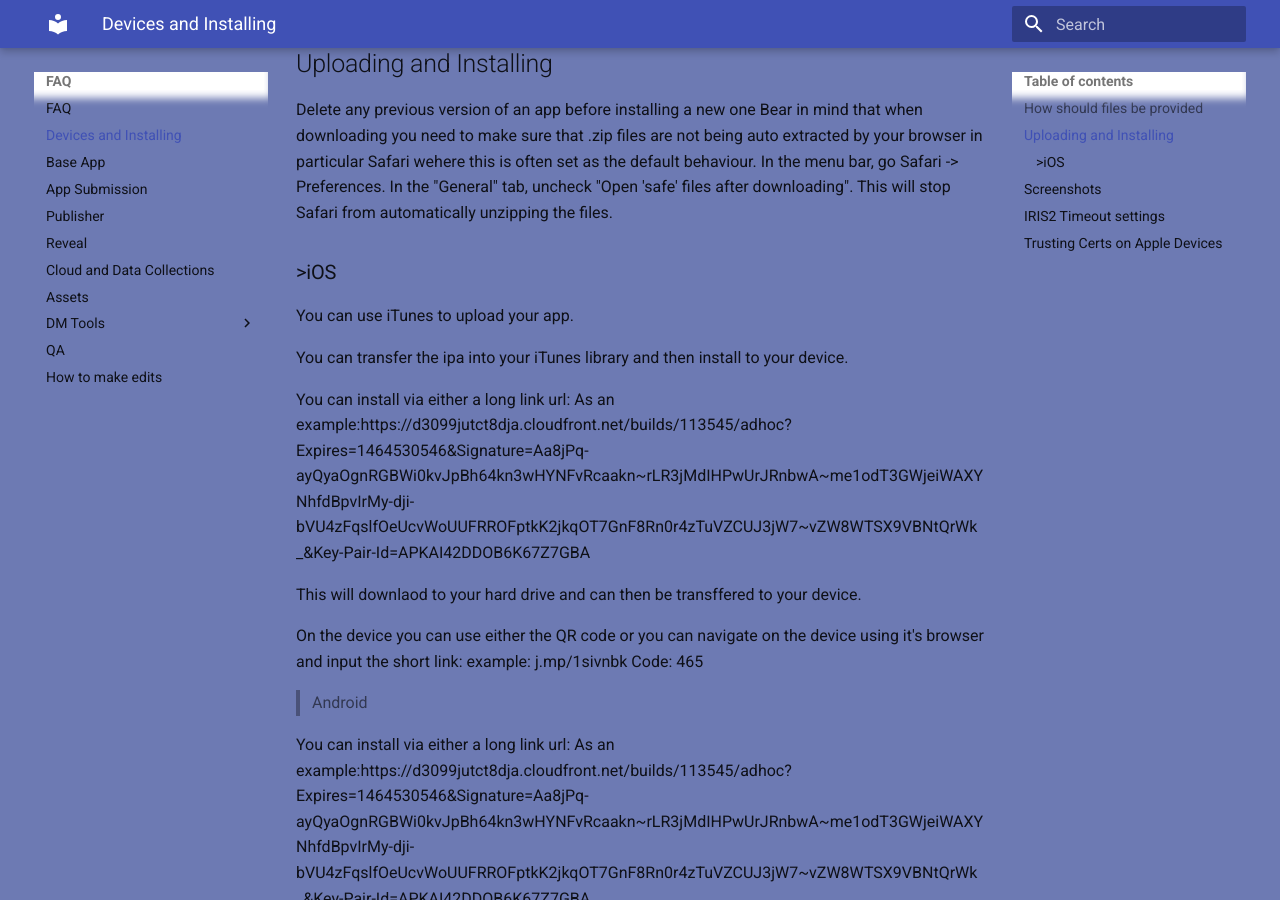
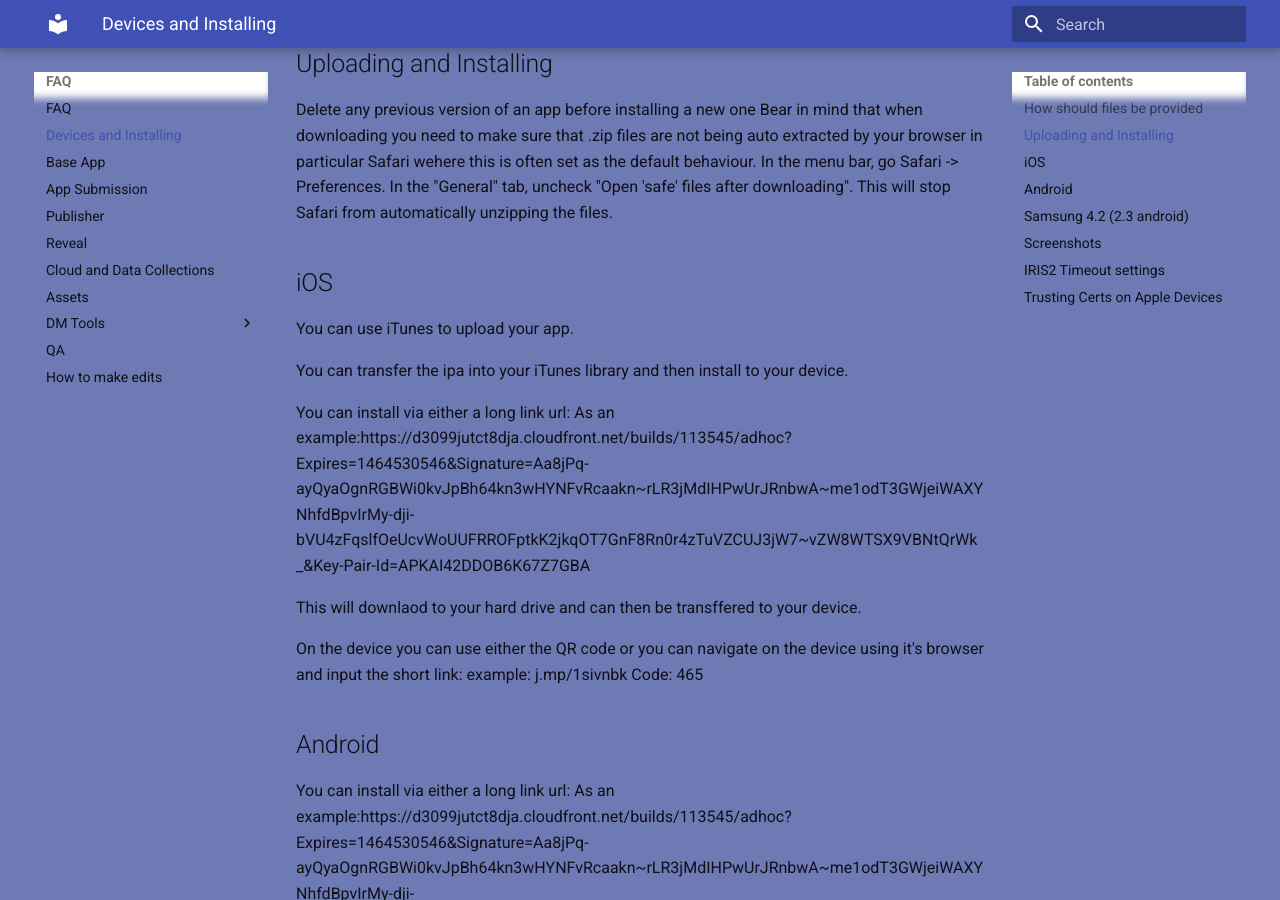
Before and after one commit to denovo/Antenna-faq, an MkDocs documentation site: the page built from docs/devices.md, in a window 1280 px wide and 900 px high, scrolled down 503 px. Built offline with MkDocs 1.6.1 and Material for MkDocs 9.7.7, drawn with Linux system fonts in a browser that asks for light colours; old or Windows-style settings are respelled for this version of MkDocs.

Commit message:
Updated devices.md

```diff
--- a/docs/devices.md
+++ b/docs/devices.md
@@ -17,7 +17,7 @@ Delete any previous version of an app before installing a new one
 Bear in mind that when downloading you need to make sure that .zip files are not being auto extracted by your browser in particular Safari wehere this is often set as the default behaviour.
 In the menu bar, go Safari -> Preferences. In the "General" tab, uncheck "Open 'safe' files after downloading". This will stop Safari from automatically unzipping the files.
 
-### >iOS
+## iOS
 
 You can use iTunes to upload your app.
 
@@ -33,7 +33,7 @@ j.mp/1sivnbk
 Code: 465
 
 
->Android
+## Android
 
 
 You can install via either a long link url: As an example:https://d3099jutct8dja.cloudfront.net/builds/113545/adhoc?Expires=1464530546&Signature=Aa8jPq-ayQyaOgnRGBWi0kvJpBh64kn3wHYNFvRcaakn~rLR3jMdIHPwUrJRnbwA~me1odT3GWjeiWAXYNhfdBpvIrMy-dji-bVU4zFqslfOeUcvWoUUFRROFptkK2jkqOT7GnF8Rn0r4zTuVZCUJ3jW7~vZW8WTSX9VBNtQrWk_&Key-Pair-Id=APKAI42DDOB6K67Z7GBA
@@ -77,7 +77,7 @@ Restart the device once more. Now whenever the device is restarted, the app is q
 
 For more assistance with Antenna Batch - contact the [Product Owner](mailto:ekerrigan@antennainternational.com)
 
->Samsung 4.2 (2.3 android)
+## Samsung 4.2 (2.3 android)
 
 Use Samsung Connect - tbc
 
```
